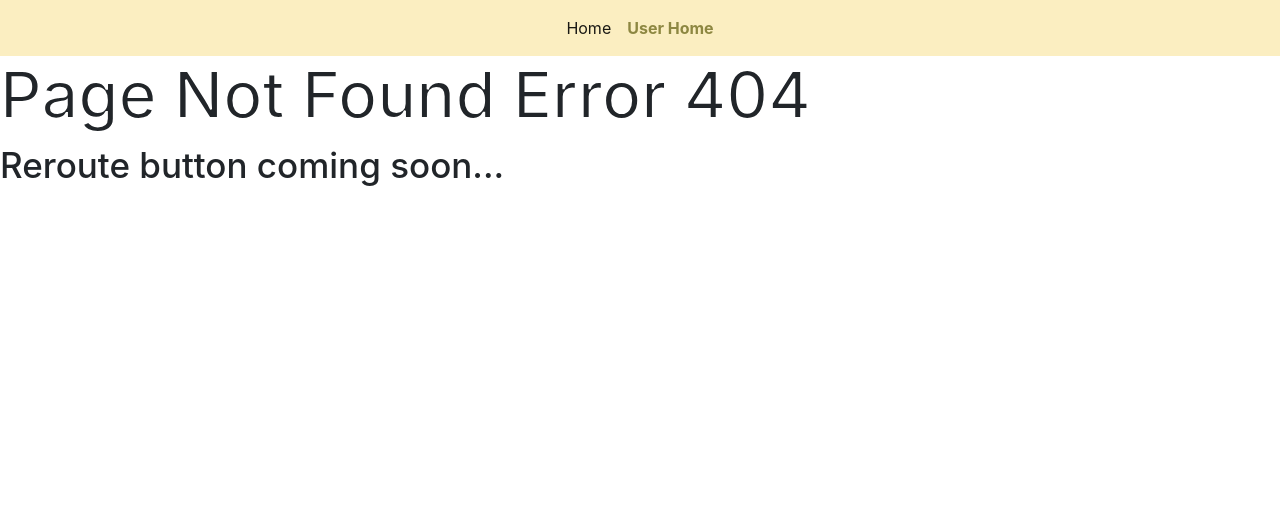
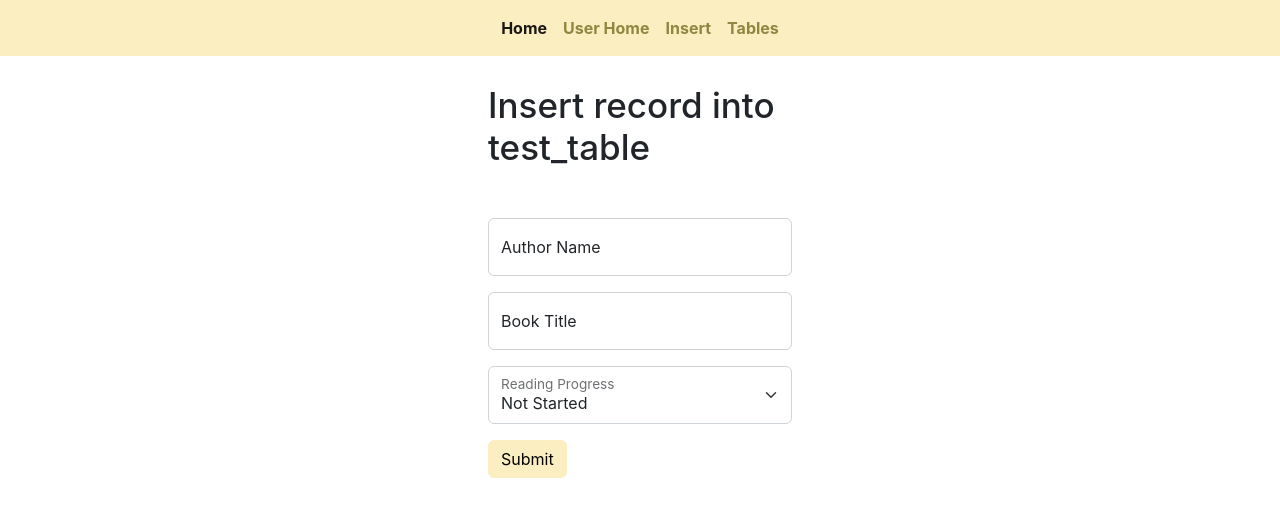
Before and after one commit to RandyOwensGit/CapstoneProjectFront, a React (Create React App) app in the folder project-front/: page /SeniorProject/Inserts in a window 1280 px wide. Before the commit this address had no page. Shown: the top 516 px of the page. Built offline with nearby package versions, Linux system fonts and the light colour scheme.

Commit message:
INSERT & SELECT table w/test_table

```diff
--- a/project-front/src/SeniorProject/Navigation/TopNav.tsx
+++ b/project-front/src/SeniorProject/Navigation/TopNav.tsx
@@ -34,10 +34,16 @@ export const TopNav = () => {
                {/* <!-- Left links --> */}
                <ul className="navbar-nav mb-2 mb-lg-0">
                   <li className="nav-item">
-                     <a className="nav-link active" aria-current="page" href="#">Home</a>
+                     <Link to="/SeniorProject/" className="nav-link active" aria-current="page"><b>Home</b></Link>
                   </li>
                   <li className="nav-item">
-                     <b><a className="nav-link text-secondary" href="#">User Home</a></b>
+                     <Link to="/SeniorProject/UserPage" className="nav-link text-secondary"><b>User Home</b></Link>
+                  </li>
+                  <li className="nav-item">
+                     <Link to="/SeniorProject/Inserts" className="nav-link text-secondary"><b>Insert</b></Link>
+                  </li>
+                  <li className="nav-item">
+                     <Link to="/SeniorProject/Tables" className="nav-link text-secondary"><b>Tables</b></Link>
                   </li>
                </ul>
                {/* <!-- Left links --> */}
--- a/project-front/src/SeniorProject/layouts/Homepage.tsx
+++ b/project-front/src/SeniorProject/layouts/Homepage.tsx
@@ -1,4 +1,3 @@
-import { Outlet } from "react-router-dom"
 
 export const Homepage = () => {
 
--- /dev/null
+++ b/project-front/src/SeniorProject/layouts/Inserts.tsx
@@ -0,0 +1,95 @@
+import { useForm } from './useForm';
+
+// Class to Insert Data into api/tests -- test_table
+export function Inserts() {
+
+   // initial form state
+   const initialState = {
+      name: "",
+      title: "",
+      readState: "not_started",
+   };
+
+   // grab handlers from useForm.tsx
+   const { onChange, onSubmit, onSelect, formData } = useForm(
+      addTestRowCallback,
+      initialState,
+   );
+
+   // function to execute on form submit
+   async function addTestRowCallback() {
+      // send values to database
+
+      // POST FORM DATA
+      await fetch('https://senior-project-back.onrender.com/api/tests', {
+         method: 'POST',
+         headers: {
+            'Accept': 'application/json',
+            'Content-Type': 'application/json',
+         },
+         body: JSON.stringify( formData )
+      });
+
+      console.log(formData);
+
+   }
+
+   return (
+
+      <div className="w-25 mx-auto p-2">
+         <h2 style={{ marginTop: 20 }} >Insert record into test_table</h2>
+
+         <form onSubmit={onSubmit} >
+
+            <div className="form-floating mb-3">
+               <input
+                  name="name"
+                  id="name"
+                  type="text"
+                  placeholder="Author Name"
+                  onChange={onChange}
+                  required
+                  className="form-control"
+               />
+               <label htmlFor="name">Author Name</label>
+            </div>
+
+            <div className="form-floating mb-3">
+               <input
+                  name="title"
+                  id="title"
+                  type="text"
+                  placeholder="Book Title"
+                  onChange={onChange}
+                  required
+                  className="form-control"
+               />
+               <label htmlFor="title">Book Title</label>
+            </div>
+
+            <div className="form-floating mb-3">
+               <select
+                  name="readState"
+                  id="readState"
+                  onChange={onSelect}
+                  aria-label="Select Reading Progress"
+                  required
+                  className="form-select mb-3"
+               >
+                  <option value="not_started">Not Started</option>
+                  <option value="reading">Currently Reading</option>
+                  <option value="finished">Finished</option>
+               </select>
+               <label htmlFor="readState">Reading Progress</label>
+            </div>
+
+            <button type="submit" className="btn btn-primary">
+               Submit
+            </button>
+
+         </form>
+      </div>
+
+   );
+
+}
--- /dev/null
+++ b/project-front/src/SeniorProject/layouts/Tables.tsx
@@ -0,0 +1,75 @@
+import { useEffect, useState } from "react";
+import TestModel from "../models/TestModel";
+import { DisplayTable } from "./TestTable/DisplayTable";
+
+export default () => {
+
+   // Create a state to hold all the rows from API call as TestModel Objects
+   const [tests, setTests] = useState<TestModel[]>([]);
+
+   // state to hold the amount of rows inside API fetch
+   const [rows, setRows] = useState(0);
+
+   // useEffect Hook for when state loaded/reloaded
+   useEffect(() => {
+
+      // async to wait for backend API return
+      const fetchTests = async () => {
+
+         // URL to backend request - dont need any specification yet
+         const url: string = "https://senior-project-back.onrender.com/api/tests";
+
+         // hold fetch response
+         const response = await fetch(url);
+
+         // check if valid response
+         if (!response) {
+            throw new Error('ERROR - HTTP RESPONSE INVALID');
+         }
+
+         // turn response into json
+         const responseJson = await response.json();
+
+         // seperate data
+         const responseData = responseJson._embedded.tests;
+
+         // Build Array of TestModel Objects from data
+         const testsRows: TestModel[] = [];
+         // populate
+         for (const key in responseData) {
+            // add to array as TestModel Object
+            testsRows.push({
+               testName: responseData[key].name,
+               title: responseData[key].title,
+               readState: responseData[key].readState,
+               createdDate: responseData[key].dateStarted.substring(0, 10),
+            });
+         }
+
+
+         // set testsRows to useState
+         setTests(testsRows);
+      };
+
+      // handle any HTTP errors
+      fetchTests().catch((error: any) => {
+         console.log(error.message);
+      });
+
+   }, []);
+
+
+
+   return (
+      <div>
+
+         <h2>Tables Page for displaying from API test_table</h2>
+
+         {/* Pass the array of TestModel Objects gathered by API fetch */}
+         <DisplayTable tests={tests} />
+
+
+      </div>
+   );
+
+};
--- /dev/null
+++ b/project-front/src/SeniorProject/layouts/TestTable/DisplayTable.tsx
@@ -0,0 +1,53 @@
+// Build HTML Table from array props
+
+import { format } from "path";
+import TestModel from "../../models/TestModel";
+
+export const DisplayTable: React.FC<{ tests: TestModel[] }> = (props) => {
+
+   return (
+
+      <div className="w-50 mx-auto">
+         <table className="table table-dark table-striped table-bordered text-center">
+            <thead>
+               <tr>
+                  <th>Author</th>
+                  <th>Title</th>
+                  <th>Progress</th>
+                  <th>Date Added</th>
+               </tr>
+            </thead>
+            <tbody>
+               {props.tests.map(column => {
+                  return (
+                     <tr key={column.testName}>
+                        <td>{column.testName}</td>
+                        <td>{column.title}</td>
+                        <td>{formatReadState(column.readState)}</td>
+                        <td>{column.createdDate}</td>
+                     </tr>
+                  );
+               })}
+            </tbody>
+         </table>
+      </div>
+
+   );
+
+}
+
+// function to format read state for displaying
+function formatReadState(readState: string): string {
+   // determine value to be formatted
+   if (readState === "not_started") {
+      return "Not Started";
+
+   } else if (readState === "reading") {
+      return "Reading";
+
+   } else if (readState === "finished") {
+      return "Finished";
+   }
+
+   return readState;
+}
--- /dev/null
+++ b/project-front/src/SeniorProject/layouts/useForm.tsx
@@ -0,0 +1,32 @@
+import { useState } from "react";
+
+// custom functional component hook to assist with handling form
+export const useForm = (callback: any, initialState = {}) => {
+
+   // initialState iniating inputs - holds form data
+   const [formData, setFormData] = useState(initialState);
+
+   // event on change for input -- save the state
+   const onChange = (event: React.ChangeEvent<HTMLInputElement>) => {
+      setFormData({...formData, [event.target.name]: event.target.value})
+   };
+
+   const onSelect = (event: React.ChangeEvent<HTMLSelectElement>) => {
+      setFormData({...formData, [event.target.name]: event.target.value})
+   }
+
+   // execute callback function -- Function inside calling Class
+   const onSubmit = async (event: React.FormEvent<HTMLFormElement>) => {
+      event.preventDefault();
+      await callback();
+   };
+
+   // return the hook values
+   return {
+      onChange,
+      onSubmit,
+      onSelect,
+      formData,
+   };
+
+}
--- /dev/null
+++ b/project-front/src/SeniorProject/models/TestModel.ts
@@ -0,0 +1,24 @@
+// Represent each row for Test data
+class TestModel {
+
+   // test_table column mapping
+   testName: string;
+   title: string;
+   readState: string;
+   createdDate: string;
+
+   // Constructor to initialize values
+   constructor (name: string, title: string, readState: string, createdDate: string) {
+
+      // initialize values -- ternary operator to format readState
+      this.testName = name;
+      this.title = title;
+      this.readState = readState;
+      this.createdDate = createdDate;
+
+   }
+
+}
+
+// export
+export default TestModel;
--- a/project-front/src/index.tsx
+++ b/project-front/src/index.tsx
@@ -6,6 +6,8 @@ import { PageNotFoundError } from './SeniorProject/layouts/PageNotFoundError';
 import App from './App';
 import { UserPage } from './SeniorProject/layouts/UserPage';
 import { Homepage } from './SeniorProject/layouts/Homepage';
+import { Inserts } from './SeniorProject/layouts/Inserts';
+import Tables from './SeniorProject/layouts/Tables';
 
 const root = ReactDOM.createRoot(
    document.getElementById('root') as HTMLElement
@@ -23,6 +25,8 @@ root.render(
             <Route path="/SeniorProject/" element={<PageLayout />} >
                <Route index element={<Homepage />} />
                <Route path="UserPage" element={<UserPage />} />
+               <Route path="Inserts" element={<Inserts />} />
+               <Route path="Tables" element={<Tables />} />
                <Route path="*" element={<PageNotFoundError />} />
             </Route>
          </Routes>
```
